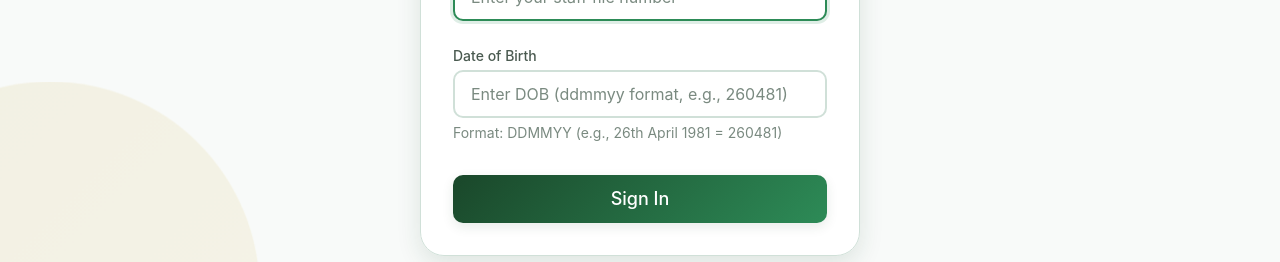
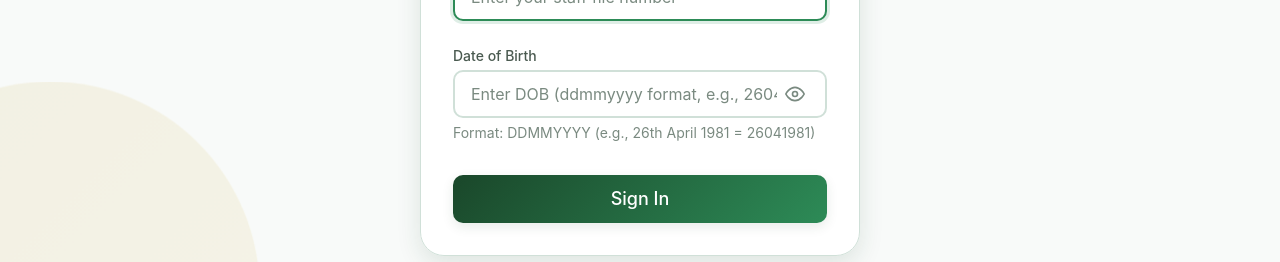
Before and after one commit to thomasakiou/neco-apcic-staff-portal-FE, a React (Vite) app: page /login in a window 1280 px wide. Shown: the part 439-701 px from the top of the page. Built offline with nearby package versions, Linux system fonts and the light colour scheme.

Commit message:
password to ddmmyyyy

```diff
--- a/src/components/Input/Input.module.css
+++ b/src/components/Input/Input.module.css
@@ -50,6 +50,44 @@
     color: var(--text-tertiary);
 }
 
+.inputContainer {
+    position: relative;
+    display: flex;
+    align-items: center;
+    width: 100%;
+}
+
+.passwordInput {
+    padding-right: 3rem;
+}
+
+.passwordToggle {
+    position: absolute;
+    right: 0.75rem;
+    height: 2.5rem;
+    width: 2.5rem;
+    display: flex;
+    align-items: center;
+    justify-content: center;
+    background: none;
+    border: none;
+    padding: 0;
+    color: var(--text-tertiary);
+    cursor: pointer;
+    border-radius: var(--radius-sm);
+    transition: all var(--transition-fast);
+}
+
+.passwordToggle:hover {
+    color: var(--text-secondary);
+    background: var(--bg-tertiary);
+}
+
+.passwordToggle:focus {
+    outline: none;
+    color: var(--color-primary);
+}
+
 .errorText {
     font-size: var(--font-size-sm);
     color: var(--color-error);
--- a/src/components/Input/Input.tsx
+++ b/src/components/Input/Input.tsx
@@ -1,4 +1,4 @@
-import { InputHTMLAttributes, forwardRef } from 'react';
+import { InputHTMLAttributes, forwardRef, useState } from 'react';
 import styles from './Input.module.css';
 
 interface InputProps extends InputHTMLAttributes<HTMLInputElement> {
@@ -8,8 +8,11 @@ interface InputProps extends InputHTMLAttributes<HTMLInputElement> {
 }
 
 export const Input = forwardRef<HTMLInputElement, InputProps>(
-    ({ label, error, hint, className = '', id, ...props }, ref) => {
+    ({ label, error, hint, className = '', id, type, ...props }, ref) => {
+        const [showPassword, setShowPassword] = useState(false);
         const inputId = id || label?.toLowerCase().replace(/\s+/g, '-');
+        const isPassword = type === 'password';
+        const inputType = isPassword ? (showPassword ? 'text' : 'password') : type;
 
         return (
             <div className={`${styles.wrapper} ${className}`}>
@@ -18,14 +21,32 @@ export const Input = forwardRef<HTMLInputElement, InputProps>(
                         {label}
                     </label>
                 )}
+                <div className={styles.inputContainer}>
                     <input
                         ref={ref}
                         id={inputId}
-                    className={`${styles.input} ${error ? styles.error : ''}`}
+                        type={inputType}
+                        className={`${styles.input} ${error ? styles.error : ''} ${isPassword ? styles.passwordInput : ''}`}
                         aria-invalid={!!error}
                         aria-describedby={error ? `${inputId}-error` : hint ? `${inputId}-hint` : undefined}
                         {...props}
                     />
+                    {isPassword && (
+                        <button
+                            type="button"
+                            className={styles.passwordToggle}
+                            onClick={() => setShowPassword(!showPassword)}
+                            aria-label={showPassword ? 'Hide password' : 'Show password'}
+                            tabIndex={-1}
+                        >
+                            {showPassword ? (
+                                <svg xmlns="http://www.w3.org/2000/svg" width="20" height="20" viewBox="0 0 24 24" fill="none" stroke="currentColor" strokeWidth="2" strokeLinecap="round" strokeLinejoin="round"><path d="M17.94 17.94A10.07 10.07 0 0 1 12 19c-7 0-11-8-11-8a18.45 18.45 0 0 1 5.06-5.94M9.9 4.24A9.12 9.12 0 0 1 12 4c7 0 11 8 11 8a18.5 18.5 0 0 1-2.16 3.19m-6.72-1.07a3 3 0 1 1-4.24-4.24"></path><line x1="1" y1="1" x2="23" y2="23"></line></svg>
+                            ) : (
+                                <svg xmlns="http://www.w3.org/2000/svg" width="20" height="20" viewBox="0 0 24 24" fill="none" stroke="currentColor" strokeWidth="2" strokeLinecap="round" strokeLinejoin="round"><path d="M1 12s4-8 11-8 11 8 11 8-4 8-11 8-11-8-11-8z"></path><circle cx="12" cy="12" r="3"></circle></svg>
+                            )}
+                        </button>
+                    )}
+                </div>
                 {error && (
                     <span id={`${inputId}-error`} className={styles.errorText} role="alert">
                         {error}
--- a/src/pages/Login/Login.tsx
+++ b/src/pages/Login/Login.tsx
@@ -92,11 +92,11 @@ export function Login() {
                             <Input
                                 label="Date of Birth"
                                 type="password"
-                                placeholder="Enter DOB (ddmmyy format, e.g., 260481)"
+                                placeholder="Enter DOB (ddmmyyyy format, e.g., 26041981)"
                                 value={password}
                                 onChange={(e) => setPassword(e.target.value)}
                                 autoComplete="current-password"
-                                hint="Format: DDMMYY (e.g., 26th April 1981 = 260481)"
+                                hint="Format: DDMMYYYY (e.g., 26th April 1981 = 26041981)"
                             />
                         </div>
 
```
Lines whose indentation alone changed are shown as unchanged.
